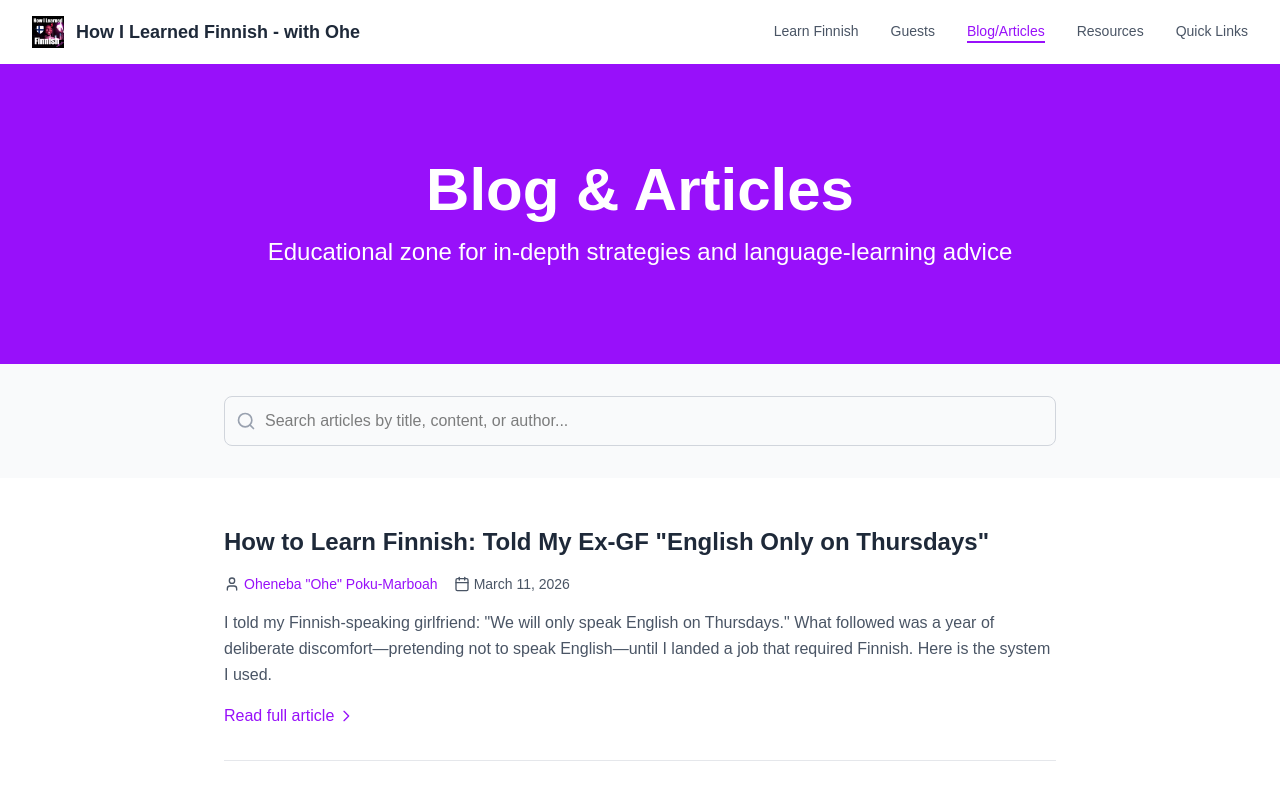
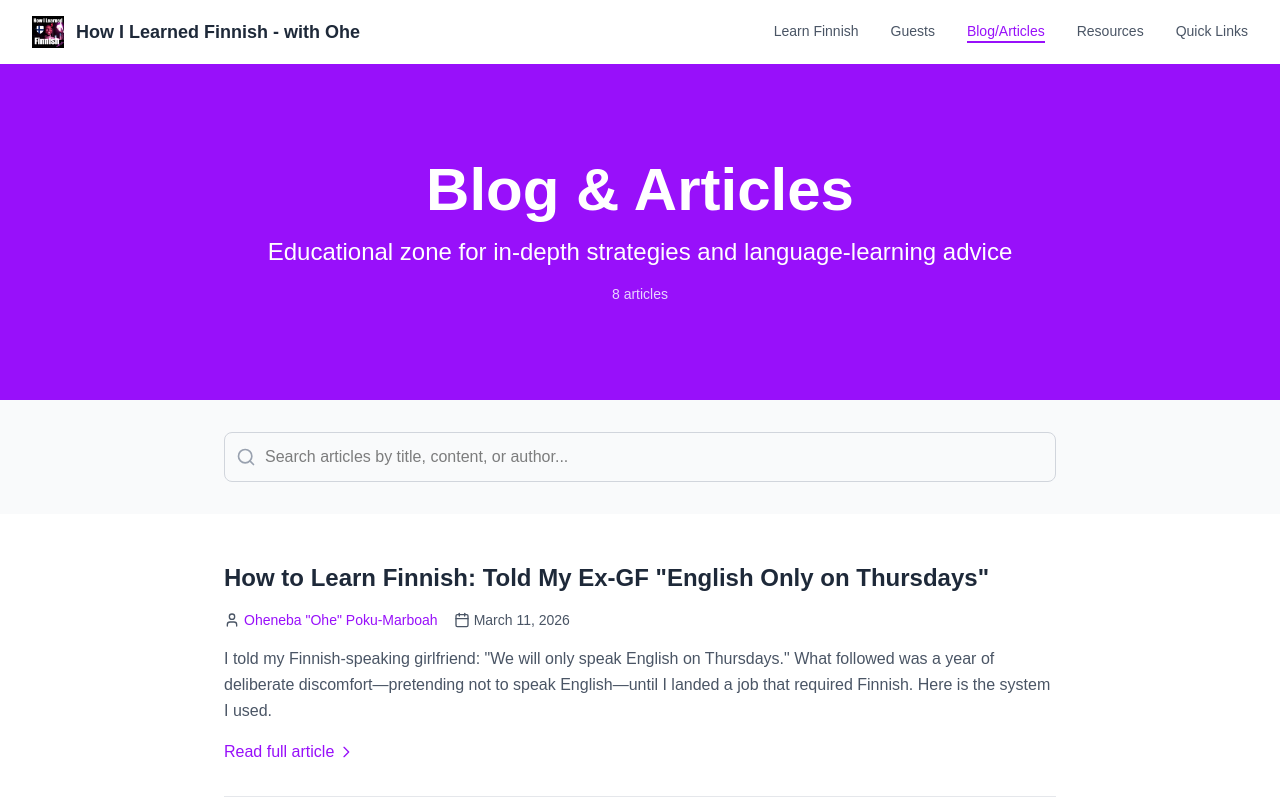
Before and after one commit to pokumars/howILearnedFinnish, a Next.js app: page /blog in a window 1280 px wide. Shown: the top 797 px of the page. Built offline with nearby package versions, Linux system fonts and the light colour scheme; a web font is replaced by a local one.

Commit message:
feat: refactor blog page to use BlogClient component for client-side search and implement structured data for SEO

```diff
--- a/src/app/blog/page.tsx
+++ b/src/app/blog/page.tsx
@@ -1,149 +1,56 @@
-"use client";
-
+import type { Metadata } from "next";
 import Navigation from "@/components/Navigation";
 import Footer from "@/components/Footer";
+import BlogClient from "@/components/BlogClient";
+import { buildMetadata } from "@/lib/metadata";
+import { BASE_URL } from "@/lib/config";
 import { blogPosts } from "@/data/blog-posts";
-import { useState, useMemo } from "react";
-import Link from "next/link";
-import { Search, Calendar, User } from "lucide-react";
+import { JsonLd } from "@/components/JsonLd";
 
-export default function Blog() {
-  const [searchQuery, setSearchQuery] = useState("");
+export const metadata: Metadata = buildMetadata({
+  title: "Blog & Articles | How I Learned Finnish",
+  description:
+    "In-depth articles on Finnish language learning strategies, methods, and advice from the How I Learned Finnish podcast.",
+  path: "/blog",
+});
 
-  const filteredPosts = useMemo(() => {
-    if (!searchQuery.trim()) {
-      return blogPosts;
-    }
+const blogHubSchema = {
+  "@context": "https://schema.org",
+  "@type": "Blog",
+  name: "How I Learned Finnish — Blog & Articles",
+  description:
+    "In-depth articles on Finnish language learning strategies, methods, and advice.",
+  url: `${BASE_URL}/blog`,
+  blogPost: blogPosts.map((post) => ({
+    "@type": "BlogPosting",
+    headline: post.title,
+    url: `${BASE_URL}/blog/${post.slug}`,
+    datePublished: post.publishDate,
+    author: { "@type": "Person", name: post.author },
+  })),
+};
 
-    const query = searchQuery.toLowerCase();
-    return blogPosts.filter(
-      (post) =>
-        post.title.toLowerCase().includes(query) ||
-        post.excerpt.toLowerCase().includes(query) ||
-        post.author.toLowerCase().includes(query)
-    );
-  }, [searchQuery]);
-
-  const formatDate = (dateString: string) => {
-    return new Date(dateString).toLocaleDateString("en-US", {
-      year: "numeric",
-      month: "long",
-      day: "numeric",
-    });
-  };
-
+export default function BlogPage() {
   return (
     <div className="min-h-screen bg-white">
+      <JsonLd data={blogHubSchema} />
       <Navigation />
 
-      {/* Hero Section */}
+      {/* Hero */}
       <section className="bg-purple-600 text-white py-16 md:py-24">
         <div className="max-w-7xl mx-auto px-4 sm:px-6 lg:px-8 text-center">
-          <h1 className="text-4xl md:text-6xl font-bold mb-4">
-            Blog & Articles
-          </h1>
+          <h1 className="text-4xl md:text-6xl font-bold mb-4">Blog & Articles</h1>
           <p className="text-xl md:text-2xl">
-            Educational zone for in-depth strategies and language-learning
-            advice
+            Educational zone for in-depth strategies and language-learning advice
+          </p>
+          <p className="mt-4 text-purple-200 text-sm">
+            {blogPosts.length} article{blogPosts.length !== 1 ? "s" : ""}
           </p>
         </div>
       </section>
 
-      {/* Search Section */}
-      <section className="py-8 bg-gray-50">
-        <div className="max-w-4xl mx-auto px-4 sm:px-6 lg:px-8">
-          <div className="relative">
-            <Search className="absolute left-3 top-1/2 transform -translate-y-1/2 text-gray-400 w-5 h-5" />
-            <input
-              type="text"
-              placeholder="Search articles by title, content, or author..."
-              value={searchQuery}
-              onChange={(e) => setSearchQuery(e.target.value)}
-              className="w-full pl-10 pr-4 py-3 border text-black border-gray-300 rounded-lg focus:ring-2 focus:ring-purple-500 focus:border-transparent"
-            />
-          </div>
-        </div>
-      </section>
-
-      {/* Blog Posts Section */}
-      <section className="py-12 bg-white">
-        <div className="max-w-4xl mx-auto px-4 sm:px-6 lg:px-8">
-          {filteredPosts.length === 0 ? (
-            <div className="text-center py-16">
-              <h2 className="text-2xl font-bold text-gray-800 mb-4">
-                No articles found
-              </h2>
-              <p className="text-gray-600">
-                Try adjusting your search terms or browse all articles.
-              </p>
-            </div>
-          ) : (
-            <div className="space-y-8">
-              {filteredPosts.map((post) => (
-                <article
-                  key={post.slug}
-                  className="border-b border-gray-200 pb-8 last:border-b-0"
-                >
-                  <div className="mb-4">
-                    <Link
-                      href={`/blog/${post.slug}`}
-                      className="text-2xl font-bold text-gray-800 hover:text-purple-600 transition-colors duration-200"
-                    >
-                      {post.title}
-                    </Link>
-                  </div>
-
-                  <div className="flex items-center gap-4 text-sm text-gray-600 mb-4">
-                    <div className="flex items-center gap-1">
-                      <User className="w-4 h-4" />
-                      {post.authorUrl ? (
-                        <a
-                          href={post.authorUrl}
-                          target="_blank"
-                          rel="noopener noreferrer"
-                          className="text-purple-600 hover:text-purple-700 transition-colors duration-200"
-                        >
-                          {post.author}
-                        </a>
-                      ) : (
-                        <span>{post.author}</span>
-                      )}
-                    </div>
-                    <div className="flex items-center gap-1">
-                      <Calendar className="w-4 h-4" />
-                      <span>{formatDate(post.publishDate)}</span>
-                    </div>
-                  </div>
-
-                  <p className="text-gray-600 leading-relaxed mb-4">
-                    {post.excerpt}
-                  </p>
-
-                  <Link
-                    href={`/blog/${post.slug}`}
-                    className="inline-flex items-center text-purple-600 hover:text-purple-700 font-medium transition-colors duration-200"
-                  >
-                    Read full article
-                    <svg
-                      className="w-4 h-4 ml-1"
-                      fill="none"
-                      stroke="currentColor"
-                      viewBox="0 0 24 24"
-                    >
-                      <path
-                        strokeLinecap="round"
-                        strokeLinejoin="round"
-                        strokeWidth={2}
-                        d="M9 5l7 7-7 7"
-                      />
-                    </svg>
-                  </Link>
-                </article>
-              ))}
-            </div>
-          )}
-        </div>
-      </section>
+      {/* Client-side search + list */}
+      <BlogClient />
 
       <Footer />
     </div>
--- /dev/null
+++ b/src/components/BlogClient.tsx
@@ -0,0 +1,108 @@
+"use client";
+
+import { useState, useMemo } from "react";
+import Link from "next/link";
+import { Search, Calendar, User } from "lucide-react";
+import { blogPosts } from "@/data/blog-posts";
+
+const BlogClient = () => {
+  const [searchQuery, setSearchQuery] = useState("");
+
+  const filteredPosts = useMemo(() => {
+    if (!searchQuery.trim()) return blogPosts;
+    const query = searchQuery.toLowerCase();
+    return blogPosts.filter(
+      (post) =>
+        post.title.toLowerCase().includes(query) ||
+        post.excerpt.toLowerCase().includes(query) ||
+        post.author.toLowerCase().includes(query),
+    );
+  }, [searchQuery]);
+
+  const formatDate = (dateString: string) =>
+    new Date(dateString).toLocaleDateString("en-US", {
+      year: "numeric",
+      month: "long",
+      day: "numeric",
+    });
+
+  return (
+    <>
+      {/* Search */}
+      <section className="py-8 bg-gray-50">
+        <div className="max-w-4xl mx-auto px-4 sm:px-6 lg:px-8">
+          <div className="relative">
+            <Search className="absolute left-3 top-1/2 -translate-y-1/2 text-gray-400 w-5 h-5" />
+            <input
+              type="text"
+              placeholder="Search articles by title, content, or author..."
+              value={searchQuery}
+              onChange={(e) => setSearchQuery(e.target.value)}
+              className="w-full pl-10 pr-4 py-3 border text-black border-gray-300 rounded-lg focus:ring-2 focus:ring-purple-500 focus:border-transparent"
+            />
+          </div>
+        </div>
+      </section>
+
+      {/* Posts */}
+      <section className="py-12 bg-white">
+        <div className="max-w-4xl mx-auto px-4 sm:px-6 lg:px-8">
+          {filteredPosts.length === 0 ? (
+            <div className="text-center py-16">
+              <h2 className="text-2xl font-bold text-gray-800 mb-4">No articles found</h2>
+              <p className="text-gray-600">Try adjusting your search terms or browse all articles.</p>
+            </div>
+          ) : (
+            <div className="space-y-8">
+              {filteredPosts.map((post) => (
+                <article key={post.slug} className="border-b border-gray-200 pb-8 last:border-b-0">
+                  <div className="mb-4">
+                    <Link
+                      href={`/blog/${post.slug}`}
+                      className="text-2xl font-bold text-gray-800 hover:text-purple-600 transition-colors duration-200"
+                    >
+                      {post.title}
+                    </Link>
+                  </div>
+                  <div className="flex items-center gap-4 text-sm text-gray-600 mb-4">
+                    <div className="flex items-center gap-1">
+                      <User className="w-4 h-4" />
+                      {post.authorUrl ? (
+                        <a
+                          href={post.authorUrl}
+                          target="_blank"
+                          rel="noopener noreferrer"
+                          className="text-purple-600 hover:text-purple-700 transition-colors duration-200"
+                        >
+                          {post.author}
+                        </a>
+                      ) : (
+                        <span>{post.author}</span>
+                      )}
+                    </div>
+                    <div className="flex items-center gap-1">
+                      <Calendar className="w-4 h-4" />
+                      <span>{formatDate(post.publishDate)}</span>
+                    </div>
+                  </div>
+                  <p className="text-gray-600 leading-relaxed mb-4">{post.excerpt}</p>
+                  <Link
+                    href={`/blog/${post.slug}`}
+                    className="inline-flex items-center text-purple-600 hover:text-purple-700 font-medium transition-colors duration-200"
+                  >
+                    Read full article
+                    <svg className="w-4 h-4 ml-1" fill="none" stroke="currentColor" viewBox="0 0 24 24">
+                      <path strokeLinecap="round" strokeLinejoin="round" strokeWidth={2} d="M9 5l7 7-7 7" />
+                    </svg>
+                  </Link>
+                </article>
+              ))}
+            </div>
+          )}
+        </div>
+      </section>
+    </>
+  );
+};
+
+export default BlogClient;
```
